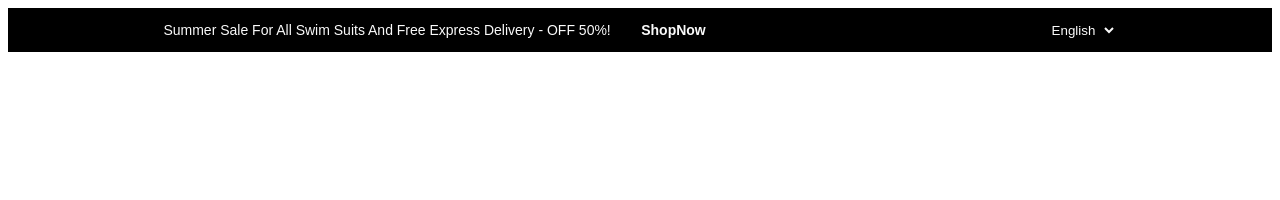
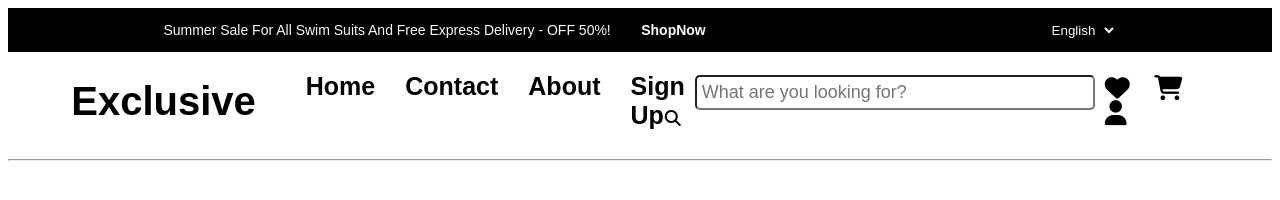
Before and after one commit to Animes101/Exclusive-project, a plain HTML site: page index.html in a window 1280 px wide. Drawn offline with Linux system fonts and the light colour scheme; a web font is replaced by a local one.

Commit message:
nav bar section desin complated

```diff
--- a/css/responsive.css
+++ b/css/responsive.css
@@ -15,5 +15,24 @@
     display: block;
 
 }
+.header-navbar{
+    flex-direction: column;
+}
+.nav-bar>ul>a>li{
+    font-size: 15px;
+
 
 }
+.user-area{
+    flex-direction: column;
+    margin:10px;
+}
+.search-fild input{
+    width: 200px;
+    font-size: 12px;
+}
+.user-icon{
+    margin-top: 10px;
+}
+
+}
--- a/css/style.css
+++ b/css/style.css
@@ -5,6 +5,10 @@
   font-family: "Fresca", sans-serif;
   font-weight: 400;
 
+}
+.container{
+    width:90%;
+    margin:auto;
 }
 
 /* Header Area Style */
@@ -45,3 +49,51 @@
 .lang option{
     color:#FAFAFA;
 }
+.header-navbar{
+    display: flex;
+    justify-content: space-between;
+    align-items: center;
+}
+.logo>h1{
+    font-size: 40px;
+    font-weight: bold;
+
+}
+.nav-bar ul{
+    list-style: none;
+    display: flex;
+    gap:10px;
+}
+.nav-bar ul a{
+    text-decoration: none;
+}
+.nav-bar>ul>a>li{
+    font-weight: bold;
+    font-size: 25px;
+    color: #000000;
+    margin:0 10px;
+
+}
+.nav-bar>ul>a>li:hover{
+    text-decoration: underline;
+}
+.search-fild input{
+    font-size: 18px;
+    padding:5px;
+    border-radius: 5px;
+    width: 400px;
+}
+.search-fild i{
+    position: relative;
+    left:-30px;
+}
+.user-area{
+    display: flex;
+    align-items: center;
+}
+.user-icon i{
+    padding:0 10px;
+    font-size: 25px;
+    font-weight: bold;
+    cursor: pointer;
+}
--- a/index.html
+++ b/index.html
@@ -9,6 +9,10 @@
 
      <!-- Responsice css file link -->
       <link rel="stylesheet" href="css/responsive.css">
+
+      <!-- Font Awosome CDN -->
+       <link rel="stylesheet" href="https://cdnjs.cloudflare.com/ajax/libs/font-awesome/6.7.2/css/all.min.css" integrity="sha512-Evv84Mr4kqVGRNSgIGL/F/aIDqQb7xQ2vcrdIwxfjThSH8CSR7PBEakCr51Ck+w+/U6swU2Im1vVX0SVk9ABhg==" crossorigin="anonymous" referrerpolicy="no-referrer" />
+
 </head>
 <body>
     <!-- Header Section -->
@@ -25,6 +29,35 @@
                 </select>
             </div>
         </div>
+
+        <div class="header-navbar  container">
+            <div class="logo">
+                <h1 class="logo">Exclusive</h1>
+            </div>
+            <nav class="nav-bar">
+                <ul>
+                    <a href=""><li>Home</li></a>
+                    <a href=""><li>Contact</li></a>
+                    <a href=""><li>About</li></a>
+                    <a href=""><li>Sign Up</li></a>
+
+                </ul>
+
+            </nav>
+            <div class="user-area">
+                <div class="search-fild">
+                    <input type="search" name="" placeholder="What are you looking for?" id="">
+                    <i class="fa-solid fa-magnifying-glass"></i>
+                </div>
+                <div class="user-icon">
+                    <i class="fa-solid fa-heart"></i>
+                    <i class="fa-solid fa-cart-shopping"></i>
+                    <i class="fa-solid fa-user"></i>
+
+                </div>
+            </div>
+        </div>
+        <hr>
      </header>
 </body>
 </html>
```
